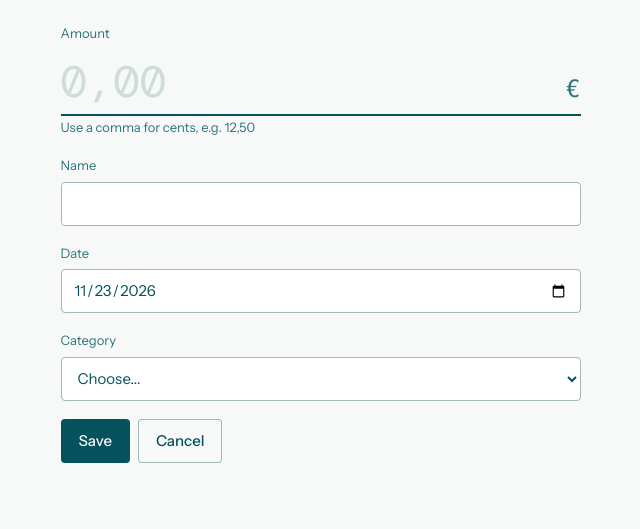
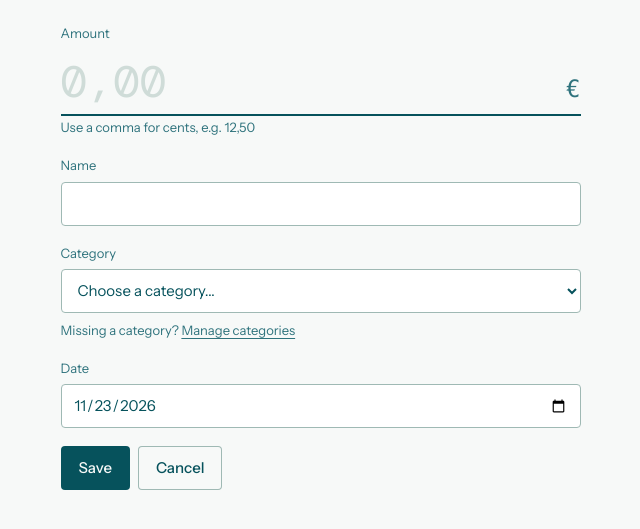
Before and after one commit to gabrielajamhour/needs-wants-tracker, a Flask app: page /expenses/new in a window 1280 px wide. Shown: the part 190-719 px from the top of the page, without its empty margins (312-952 px from the left). Run offline with Flask 3, Linux system fonts and the light colour scheme; data comes from the database, SQL or seed files in the repository.

Commit message:
Stack category and date and move the manage link under the category

```diff
--- a/static/styles.css
+++ b/static/styles.css
@@ -1691,3 +1691,16 @@ a.segmented-option {
 .suggestion[hidden] {
     display: none;
 }
+
+.manage-categories {
+    margin: var(--space-2) 0 0;
+    font-size: 13px;
+    color: var(--color-muted);
+}
+
+/* Underlined, as in the mockup; the margin of the generic hint link is not needed here */
+.manage-categories .hint-link {
+    margin-top: 0;
+    font-size: inherit;
+    text-decoration: underline;
+}
--- a/templates/expense_form.html
+++ b/templates/expense_form.html
@@ -1,7 +1,7 @@
 {% extends "layout.html" %}
 
 {% block title %}
-    {{ heading }}
+{{ heading }}
 {% endblock %}
 
 {% block content %}
@@ -17,17 +17,9 @@
         <div class="field amount-field">
             <label for="amount">Amount</label>
             <div class="amount-input">
-                <input
-                    id="amount"
-                    name="amount"
-                    type="text"
-                    inputmode="decimal"
-                    value="{{ form.get('amount', '') }}"
-                    placeholder="0,00"
-                    autocomplete="off"
-                    autofocus
-                    required
-                > <!-- Maintain the value when the form needs to be displayed again following an error -->
+                <input id="amount" name="amount" type="text" inputmode="decimal" value="{{ form.get('amount', '') }}"
+                    placeholder="0,00" autocomplete="off" autofocus required>
+                <!-- Maintain the value when the form needs to be displayed again following an error -->
                 <span class="amount-currency" aria-hidden="true">€</span>
             </div>
             <span class="hint">Use a comma for cents, e.g. 12,50</span>
@@ -44,19 +36,10 @@
         </div>
 
         <div class="field">
-            <label for="date">Date</label>
-            <input id="date" name="date" type="date" value="{{ form.get('date', '') }}" required>
-        </div>
-
-        <div class="field">
             <label for="category_id">Category</label>
             <select id="category_id" name="category_id" required>
 
-                <a id="manage-categories-link" class="hint-link" href="{{ url_for('manage_categories') }}">
-                    Can't find the category? Manage categories
-                </a>
-
-                <option value="">Choose...</option>
+                <option value="">Choose a category...</option>
 
                 {% for type in ["needs", "wants", "savings"] %}
 
@@ -83,6 +66,17 @@
                 {% endfor %}
 
             </select>
+
+            <p class="manage-categories">
+                Missing a category?
+                <a id="manage-categories-link" class="hint-link" href="{{ url_for('manage_categories') }}">Manage
+                    categories</a>
+            </p>
+        </div>
+
+        <div class="field">
+            <label for="date">Date</label>
+            <input id="date" name="date" type="date" value="{{ form.get('date', '') }}" required>
         </div>
 
         <div class="form-actions">
```
Also changed, not shown: tests/test_pages.py (+8 -0 lines).
